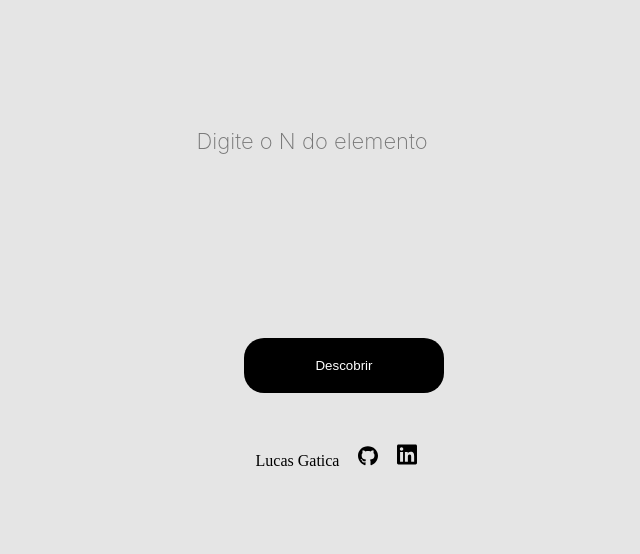
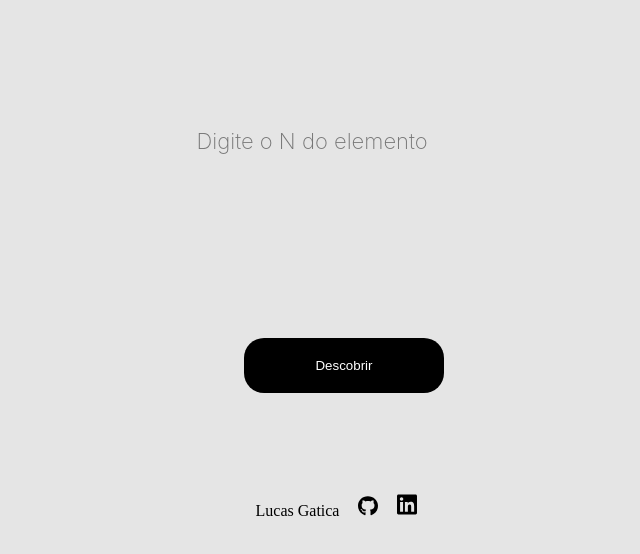
Before and after one commit to LucasGatica/Numeros-quanticos, a plain HTML site: page index.html in a window 1280 px wide. Shown: the whole page, without its empty margins (296-936 px from the left). Drawn offline with Linux system fonts and the light colour scheme.

Commit message:
fix espaço no result

```diff
--- a/script.js
+++ b/script.js
@@ -57,7 +57,7 @@ function camada(n){
     var voltar = document.querySelector(".outro");
     voltar.hidden=false;
     var tela = document.querySelector(".add")
-    tela.value= ("Distribuição eletrônica : \n " + distribuicaoEletronica)
+    tela.value= ("Distribuição eletrônica: \n " + distribuicaoEletronica)
     console.log("tem "+nEletronsInput+" eletrons e distri eletronica " + distribuicaoEletronica)
 
 }
--- a/style.css
+++ b/style.css
@@ -112,10 +112,14 @@ line-height: 100%;
     margin-right: 15px;
 }
 .pe a{
+
     color: black;
     text-decoration: none;
 }
 footer{
+    margin-bottom: 0px;
+    margin-top: 50px;
+    display: block;
     text-align: center;
     padding: 40px 0;
 
```
